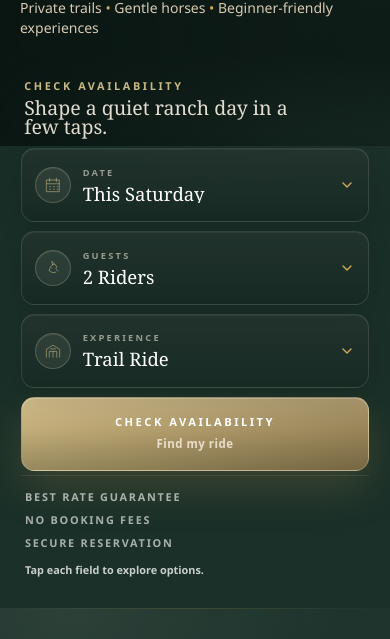
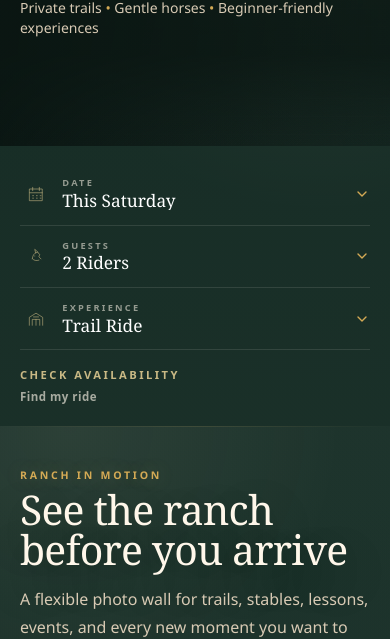
Before and after one commit to dion-nikila/ranch-site, a Next.js app: page / in a window 390 px wide. Shown: the part 617-1256 px from the top of the page. Built offline with nearby package versions, Linux system fonts and the light colour scheme.

Commit message:
Unbox mobile booking controls

```diff
--- a/app/globals.css
+++ b/app/globals.css
@@ -1235,13 +1235,15 @@ footer#contact {
   }
 
   #booking {
-    margin-top: -4.25rem;
-    padding-top: 0 !important;
-    padding-bottom: 1.45rem !important;
+    margin-top: 0;
+    padding-top: 1.1rem !important;
+    padding-bottom: 1.1rem !important;
   }
 
   #booking .booking-shell {
+    border-width: 0 !important;
     border-color: transparent !important;
+    border-radius: 0 !important;
     background: transparent !important;
     box-shadow: none !important;
     padding: 0 !important;
@@ -1254,36 +1256,22 @@ footer#contact {
   }
 
   .booking-shell-header {
-    align-items: flex-start;
-    padding: 0.15rem 0.2rem 0.7rem;
-  }
-
-  .booking-shell-header > span {
     display: none;
   }
 
-  .booking-shell-header p {
-    max-width: 17rem;
-    font-size: 1.22rem;
-    line-height: 1.02;
-  }
-
   .booking-grid {
-    gap: 0.55rem;
+    gap: 0;
   }
 
   .booking-select-card {
-    min-height: 4.62rem;
-    gap: 0.72rem;
-    border-radius: 0.84rem;
-    border-color: rgba(255, 247, 234, 0.12);
-    background:
-      linear-gradient(180deg, rgba(255, 247, 234, 0.062), rgba(255, 247, 234, 0.014)),
-      rgba(14, 31, 26, 0.48);
-    box-shadow:
-      inset 0 1px 0 rgba(255, 247, 234, 0.06),
-      0 10px 28px rgba(0, 0, 0, 0.1);
-    padding: 0.82rem 0.82rem;
+    min-height: 3.9rem;
+    gap: 0.64rem;
+    border-width: 0 0 1px;
+    border-color: rgba(255, 247, 234, 0.11);
+    border-radius: 0;
+    background: transparent;
+    box-shadow: none;
+    padding: 0.78rem 0;
   }
 
   .booking-select-card:hover {
@@ -1291,19 +1279,40 @@ footer#contact {
   }
 
   .booking-field-icon {
-    height: 2.25rem;
-    width: 2.25rem;
+    height: 2rem;
+    width: 2rem;
+    border: 0;
+    background: transparent;
+    box-shadow: none;
   }
 
   .booking-field-value {
-    font-size: 1.16rem;
+    margin-top: 0.28rem;
+    font-size: 1.08rem;
   }
 
   .booking-check-button {
-    min-height: 4.62rem;
+    min-height: 3.6rem;
     min-width: 0;
     width: 100%;
-    border-radius: 0.84rem;
+    align-items: flex-start;
+    border: 0;
+    border-radius: 0;
+    background: transparent;
+    box-shadow: none;
+    padding: 0.9rem 0 0;
+    color: #c9b985;
+    text-align: left;
+  }
+
+  .booking-check-button:hover {
+    transform: none;
+    box-shadow: none;
+    filter: none;
+  }
+
+  .booking-check-button small {
+    color: rgba(255, 247, 234, 0.62);
   }
 
   .booking-dropdown {
@@ -1311,9 +1320,7 @@ footer#contact {
   }
 
   .booking-footer {
-    align-items: flex-start;
-    gap: 0.7rem;
-    padding-top: 0.9rem !important;
+    display: none !important;
   }
 
   .booking-trust-row {
```
